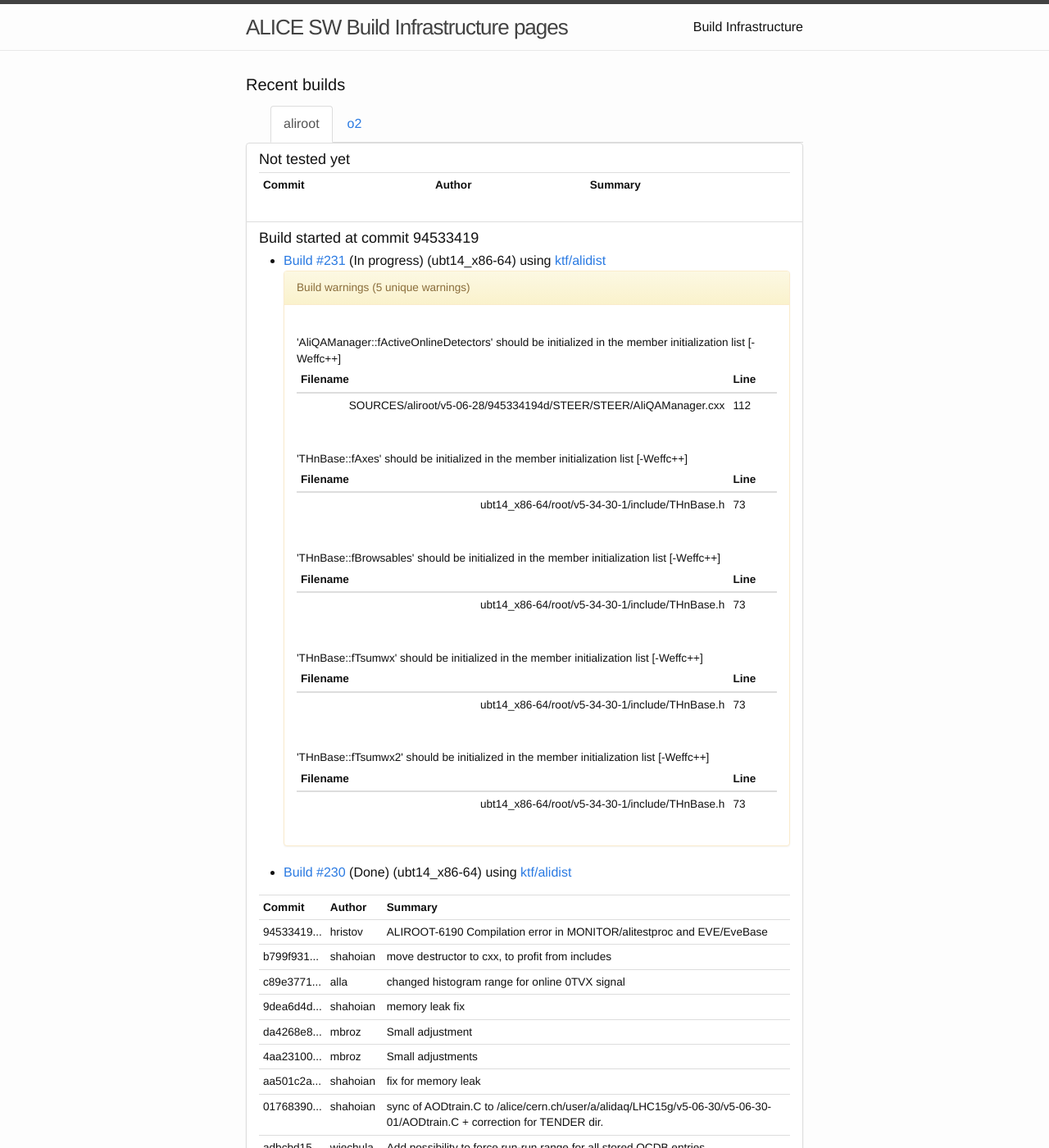
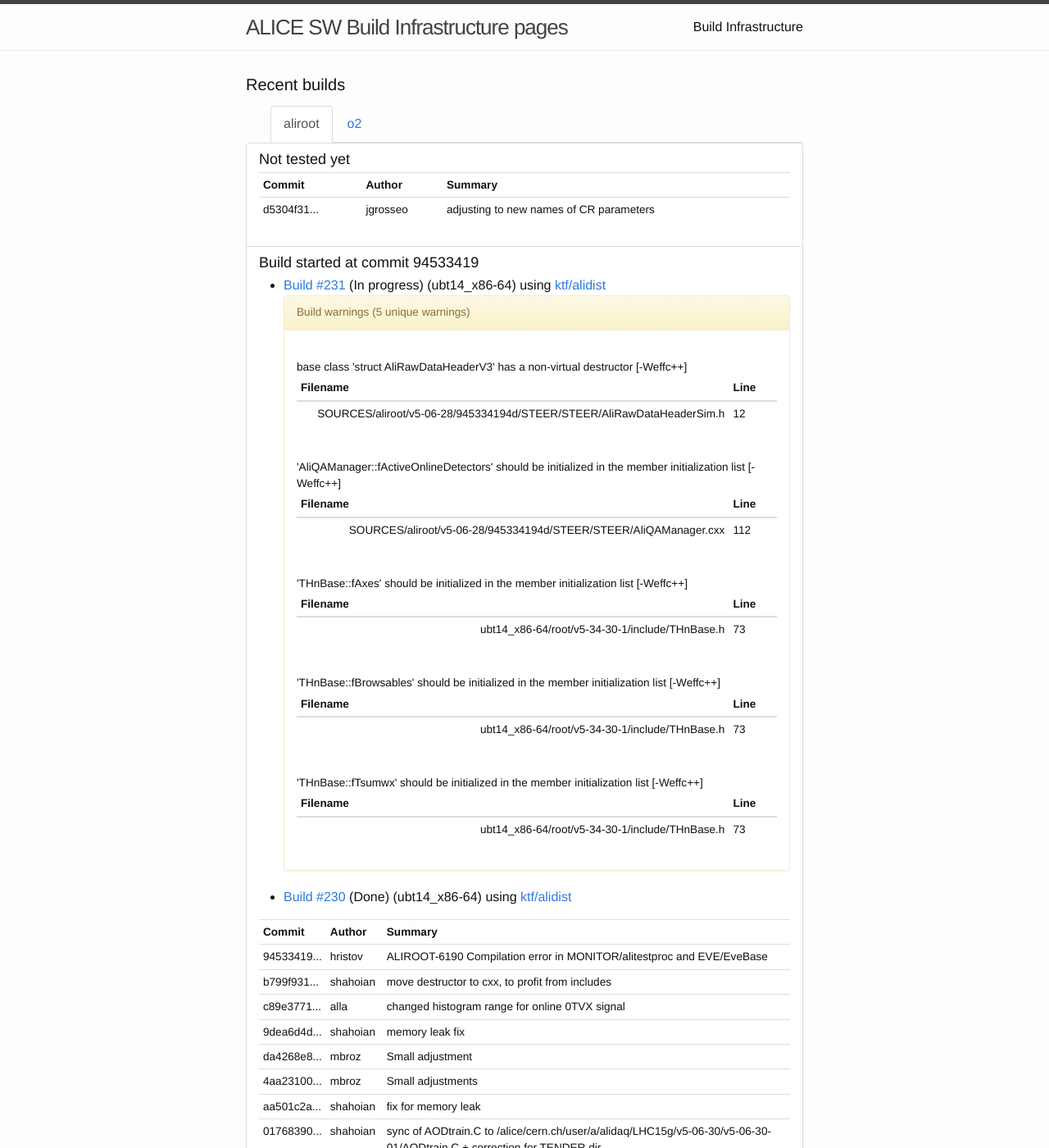
Before and after one commit to alisw/alisw.github.io, a Jekyll site: the page built from index.html, in a window 1280 px wide and 1400 px high. Shown: the whole window at 82% size. Built offline with Jekyll 4.4.1, drawn with Linux system fonts in a browser that asks for light colours; nearby versions of some CDN libraries.

Commit message:
Updated results.

```diff
--- a/_data/commits-aliroot-master.yaml
+++ b/_data/commits-aliroot-master.yaml
@@ -1,3 +1,8 @@
+-
+ commit: "d5304f31527c657b6ffb6c15ea2bd35aef48541e"
+ message: >-
+    adjusting to new names of CR parameters
+ author: !!str jgrosseo
 -
  commit: "945334194d211a19f2ec72011638ec907ce2552e"
  message: >-
--- a/_data/warnings.json
+++ b/_data/warnings.json
@@ -5,6 +5,18 @@
         "key" : "231",
         "by_message" : {
           "buckets" : [ {
+            "key" : "base class 'struct AliRawDataHeaderV3' has a non-virtual destructor [-Weffc++]",
+            "filename" : {
+              "buckets" : [ {
+                "key" : "SOURCES/aliroot/v5-06-28/945334194d/STEER/STEER/AliRawDataHeaderSim.h",
+                "line" : {
+                  "buckets" : [ {
+                    "key" : "12"
+                  } ]
+                }
+              } ]
+            }
+          }, {
             "key" : "'AliQAManager::fActiveOnlineDetectors' should be initialized in the member initialization list [-Weffc++]",
             "filename" : {
               "buckets" : [ {
@@ -56,18 +68,6 @@
                 }
               } ]
             }
-          }, {
-            "key" : "'THnBase::fTsumwx2' should be initialized in the member initialization list [-Weffc++]",
-            "filename" : {
-              "buckets" : [ {
-                "key" : "ubt14_x86-64/root/v5-34-30-1/include/THnBase.h",
-                "line" : {
-                  "buckets" : [ {
-                    "key" : "73"
-                  } ]
-                }
-              } ]
-            }
           } ]
         }
       }, {
```
